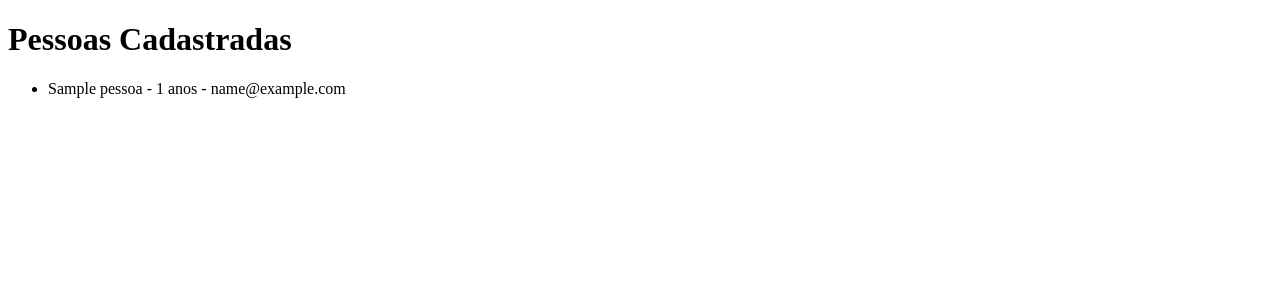
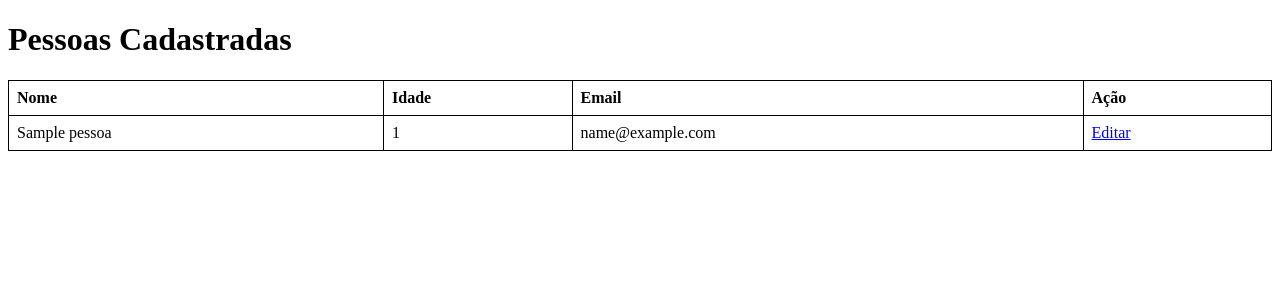
Before and after one commit to WillPatin/ola_django, a Django app: page /primeiro_app/listar_pessoa/ in a window 1280 px wide. Shown: the top 300 px of the page. Run offline with Django 5.2, Linux system fonts and the light colour scheme; tables that the repository leaves empty hold one stand-in row (values such as "Sample post").

Commit message:
Editar pessoas pronto

```diff
--- a/ola_django/primeiro_app/forms.py
+++ b/ola_django/primeiro_app/forms.py
@@ -5,3 +5,8 @@ class PessoaForm(forms.ModelForm):
     class Meta:
         model = Pessoa
         fields = ['nome','idade','email']
+
+class PessoaUpdateForm(forms.ModelForm):
+    class Meta:
+        model = Pessoa
+        fields = '__all__'
--- a/ola_django/primeiro_app/templates/lista_pessoas.html
+++ b/ola_django/primeiro_app/templates/lista_pessoas.html
@@ -2,14 +2,45 @@
 <html>
   <head>
     <title>Lista de Pessoas</title>
+    <style>
+      table {
+        width: 100%;
+        border-collapse: collapse;
+      }
+      table,
+      th,
+      td {
+        border: 1px solid black;
+      }
+      th,
+      td {
+        padding: 8px;
+        text-align: left;
+      }
+    </style>
   </head>
   <body>
     <h1>Pessoas Cadastradas</h1>
 
-    <ul>
-      {% for pessoa in object_list %}
-      <li>{{ pessoa.nome }} - {{ pessoa.idade }} anos - {{ pessoa.email }}</li>
-      {% endfor %}
-    </ul>
+    <table>
+      <thead>
+        <tr>
+          <th>Nome</th>
+          <th>Idade</th>
+          <th>Email</th>
+          <th>Ação</th>
+        </tr>
+      </thead>
+      <tbody>
+        {% for pessoa in object_list %}
+        <tr>
+          <td>{{ pessoa.nome }}</td>
+          <td>{{ pessoa.idade }}</td>
+          <td>{{ pessoa.email }}</td>
+          <td><a href="{% url 'editar_pessoa' pessoa.pk %}">Editar</a></td>
+        </tr>
+        {% endfor %}
+      </tbody>
+    </table>
   </body>
 </html>
--- a/ola_django/primeiro_app/urls.py
+++ b/ola_django/primeiro_app/urls.py
@@ -1,6 +1,6 @@
 from django.urls import path
 from django.http import HttpResponse
-from .views import PessoaCreateView, PessoaListView
+from .views import PessoaCreateView, PessoaListView, PessoaUpdateView
 
 def oiDjango(request):
     return HttpResponse('Ola primeiroAPP')
@@ -9,4 +9,5 @@ urlpatterns = [
      path('ola/', oiDjango),
      path('cadastrar_pessoa/', PessoaCreateView.as_view(), name='cadastrar_pessoa'),
      path('listar_pessoa/', PessoaListView.as_view(), name='lista_pessoas'),
+     path('editar_pessoa/<int:pk>/', PessoaUpdateView.as_view(), name='editar_pessoa'),
 ]
--- a/ola_django/primeiro_app/views.py
+++ b/ola_django/primeiro_app/views.py
@@ -1,8 +1,8 @@
 from django.shortcuts import render, redirect
 from django.urls import reverse_lazy
-from django.views.generic import CreateView, ListView
+from django.views.generic import CreateView, ListView, UpdateView
 from .models import Pessoa
-from .forms import PessoaForm
+from .forms import PessoaForm, PessoaUpdateForm
 
 # Create your views here.
 #criação tela de cadastro pessoa
@@ -15,3 +15,9 @@ class PessoaCreateView(CreateView):
 class PessoaListView(ListView):
     model = Pessoa
     template_name = 'lista_pessoas.html'
+
+class PessoaUpdateView(UpdateView):
+    model = Pessoa
+    template_name = "editar_pessoa.html"
+    form_class = PessoaUpdateForm
+    success_url = reverse_lazy('lista_pessoas')
```
Also changed, not shown: ola_django/primeiro_app/templates/editar_pessoa.html (added, +19 -0 lines).
